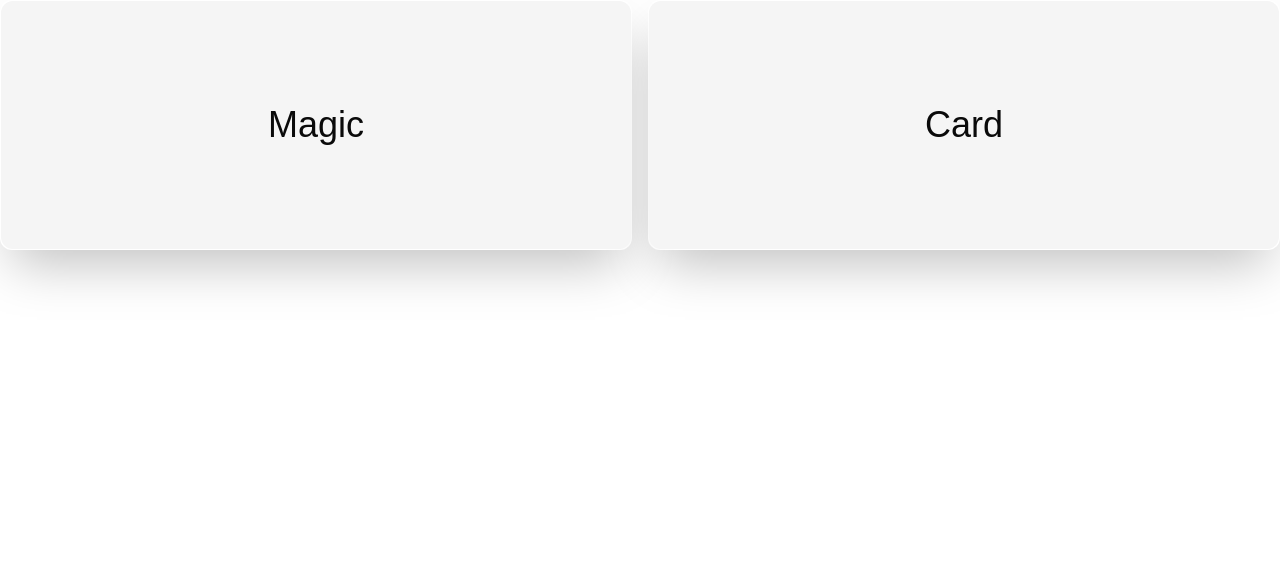
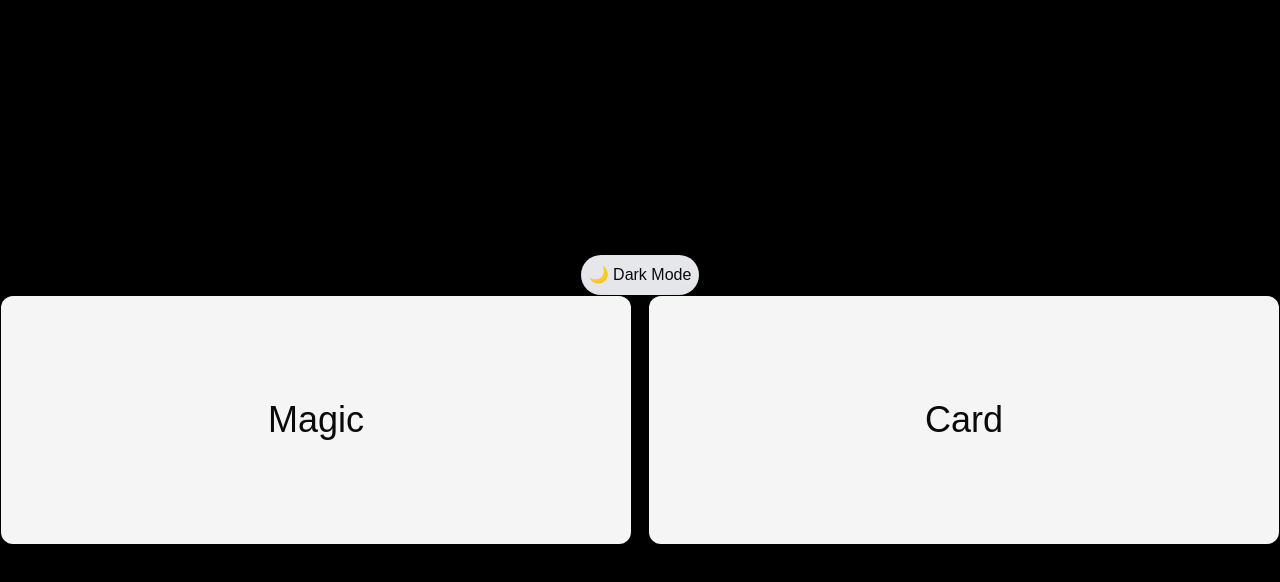
Before and after one commit to Adriz1611/Portfolio, a Next.js app: page / in a window 1280 px wide. Shown: the top 582 px of the page. Built offline with nearby package versions, Linux system fonts and the light colour scheme.

Commit message:
added theme

```diff
--- a/src/app/layout.js
+++ b/src/app/layout.js
@@ -1,5 +1,6 @@
 import localFont from "next/font/local";
 import "./globals.css";
+import { ThemeProvider } from "next-themes";
 
 const geistSans = localFont({
   src: "./fonts/GeistVF.woff",
@@ -23,7 +24,9 @@ export default function RootLayout({ children }) {
       <body
         className={`${geistSans.variable} ${geistMono.variable} antialiased`}
       >
+        <ThemeProvider attribute="class">
         {children}
+        </ThemeProvider>
       </body>
     </html>
   );
--- a/src/app/page.js
+++ b/src/app/page.js
@@ -1,29 +1,29 @@
-'use client'
+'use client';
 
 import { useTheme } from "next-themes";
 import { MagicCard } from "@/components/ui/magic-card";
+import ThemeToggle from "@/components/themetoggle";
 
-// Changed to default export for Next.js page
 export default function Page() {
   const { theme } = useTheme();
+
   return (
-    <div
-      className={
-        "flex h-[500px] w-full flex-col gap-4 lg:h-[250px] lg:flex-row"
-      }
-    >
+    <main className="flex flex-col items-center justify-center min-h-screen bg-black dark:bg-white">
+      <ThemeToggle /> {/* Add the toggle button */}
+      <div className="flex h-[500px] w-full flex-col gap-4 lg:h-[250px] lg:flex-row">
         <MagicCard
-        className="cursor-pointer flex-col items-center justify-center whitespace-nowrap text-4xl shadow-2xl"
+          className="cursor-pointer flex-1 flex-col items-center justify-center text-4xl shadow-2xl"
           gradientColor={theme === "dark" ? "#262626" : "#D9D9D955"}
         >
           Magic
         </MagicCard>
         <MagicCard
-        className="cursor-pointer flex-col items-center justify-center whitespace-nowrap text-4xl shadow-2xl"
+          className="cursor-pointer flex-1 flex-col items-center justify-center text-4xl shadow-2xl"
           gradientColor={theme === "dark" ? "#262626" : "#D9D9D955"}
         >
           Card
         </MagicCard>
       </div>
+    </main>
   );
 }
--- /dev/null
+++ b/src/components/themetoggle.js
@@ -0,0 +1,26 @@
+// components/ThemeToggle.js
+'use client';
+
+import { useTheme } from 'next-themes';
+import { useEffect, useState } from 'react';
+
+const ThemeToggle = () => {
+  const { theme, setTheme } = useTheme();
+  const [mounted, setMounted] = useState(false);
+
+  // Ensure component is mounted to avoid hydration mismatch
+  useEffect(() => setMounted(true), []);
+
+  if (!mounted) return null;
+
+  return (
+    <button
+      onClick={() => setTheme(theme === 'dark' ? 'light' : 'dark')}
+      className="p-2 rounded-full bg-gray-200 dark:bg-gray-700"
+    >
+      {theme === 'dark' ? '🌞 Light Mode' : '🌙 Dark Mode'}
+    </button>
+  );
+};
+
+export default ThemeToggle;
```
Lines whose indentation alone changed are shown as unchanged.
